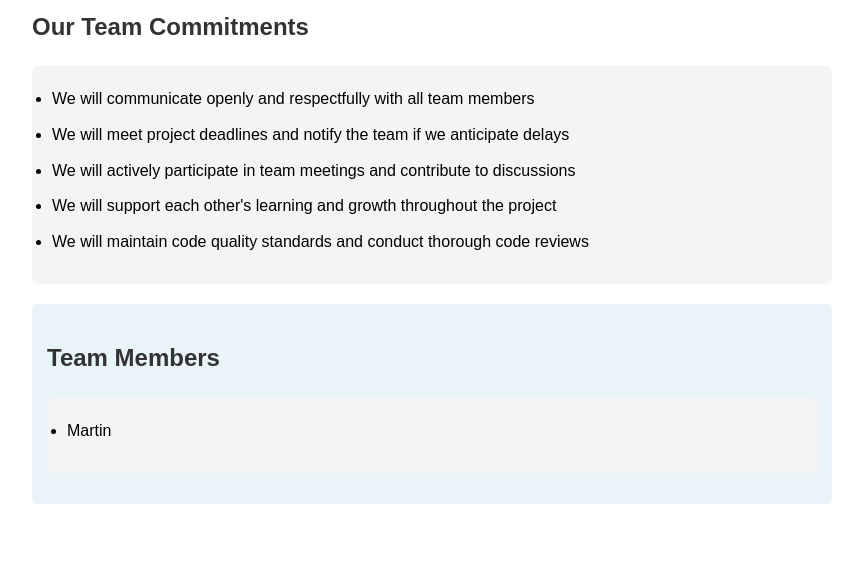
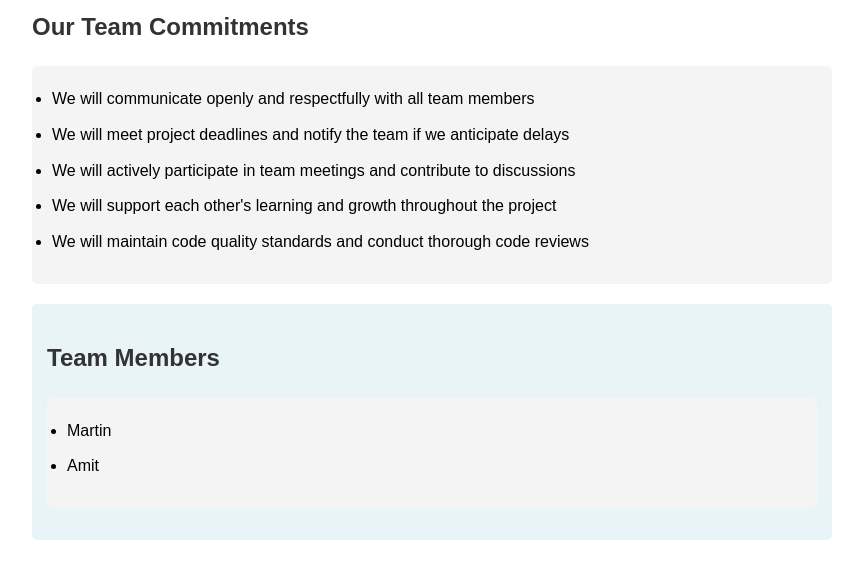
Before and after one commit to vonderheiden/Team-Charter, a plain HTML site: page index.html in a window 1280 px wide. Shown: the part 106-684 px from the top of the page, without its empty margins (208-1071 px from the left). Drawn offline with Linux system fonts and the light colour scheme.

Commit message:
Add Amit to team members list

```diff
--- a/index.html
+++ b/index.html
@@ -47,6 +47,7 @@
         <h2>Team Members</h2>
         <ul>
             <li>Martin</li>
+            <li>Amit</li>
         </ul>
     </div>
 </body>
```
Also changed, not shown: 1 other file.
